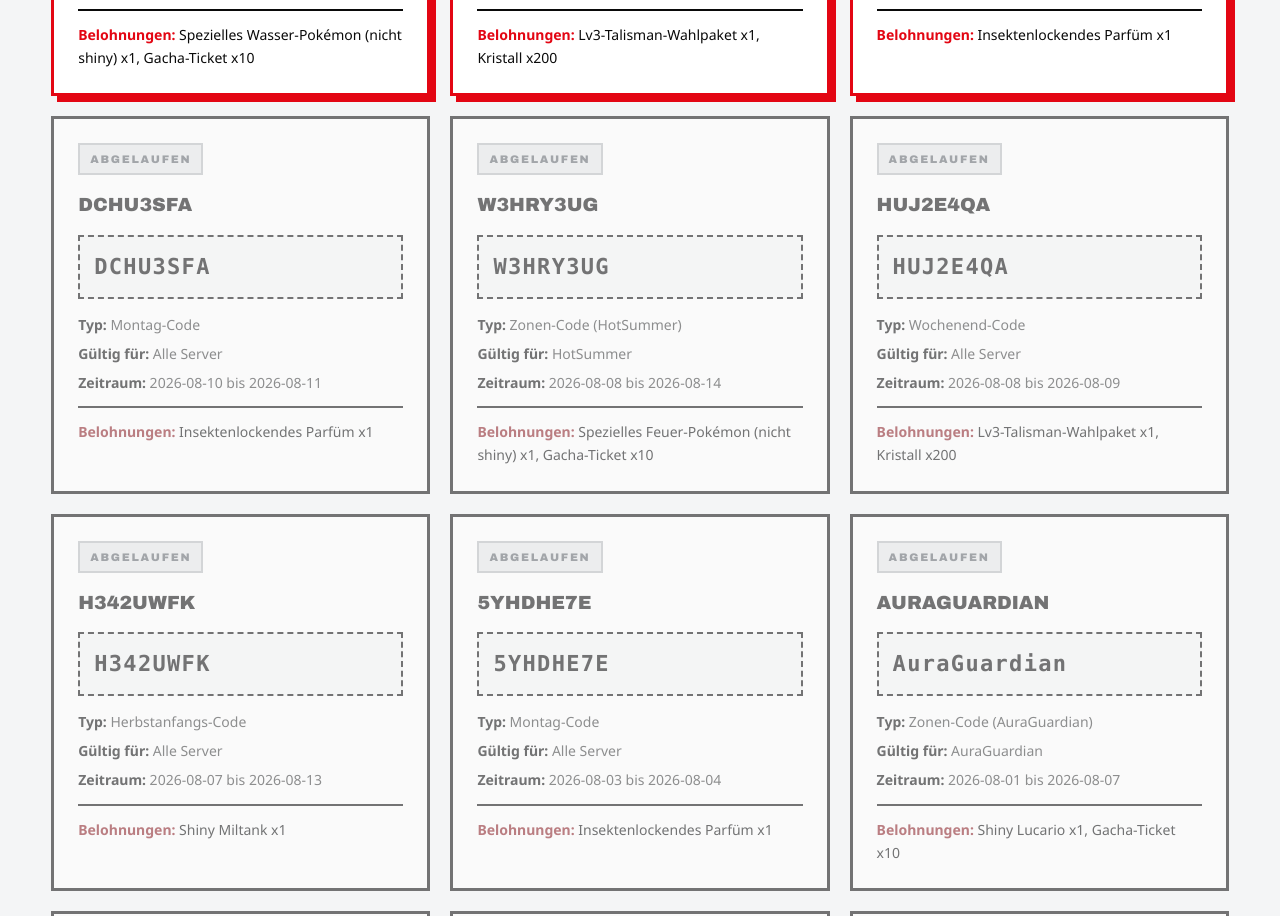
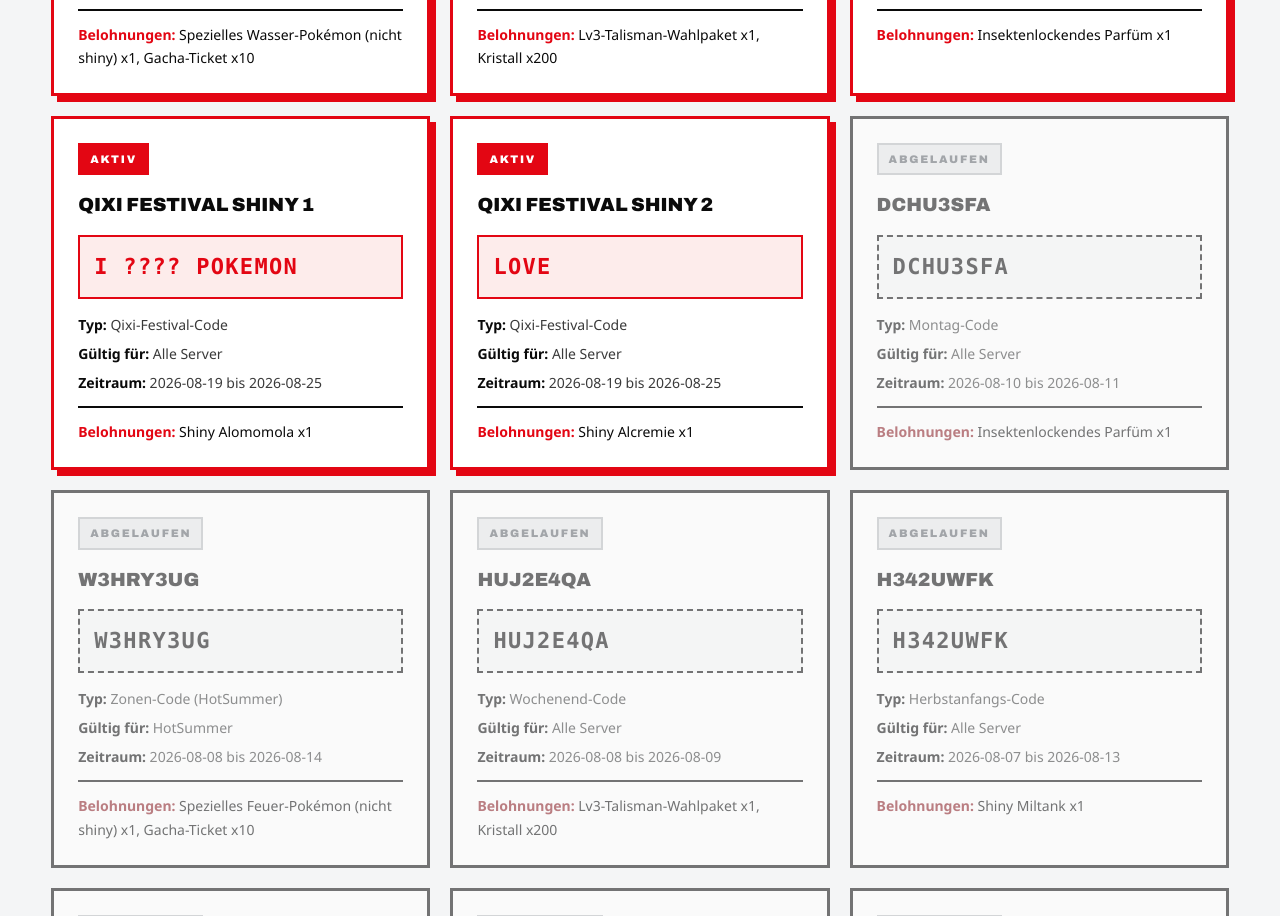
Before and after one commit to G3WCN/de.PocketChampion.cn, a plain HTML site: page codes.html in a window 1280 px wide. Shown: the part 1120-2036 px from the top of the page. Drawn offline with Linux system fonts and the light colour scheme.

Commit message:
Add files via upload

```diff
--- a/codes.html
+++ b/codes.html
@@ -181,6 +181,21 @@
           <div class="meta"><span><b>Typ:</b> Internationaler Shiny-Code</span><span><b>Gültig für:</b> Alle Server</span><span><b>Zeitraum:</b> 2026-08-17 bis 2026-08-18</span></div>
           <div class="rewards"><b>Belohnungen:</b> Insektenlockendes Parfüm x1</div>
         </article>
+        <!-- Qixi -->
+        <article class="code active">
+          <span class="status aktiv">Aktiv</span>
+          <h3>Qixi Festival Shiny 1</h3>
+          <code>I ???? POKEMON</code>
+          <div class="meta"><span><b>Typ:</b> Qixi-Festival-Code</span><span><b>Gültig für:</b> Alle Server</span><span><b>Zeitraum:</b> 2026-08-19 bis 2026-08-25</span></div>
+          <div class="rewards"><b>Belohnungen:</b> Shiny Alomomola x1</div>
+        </article>
+        <article class="code active">
+          <span class="status aktiv">Aktiv</span>
+          <h3>Qixi Festival Shiny 2</h3>
+          <code>LOVE</code>
+          <div class="meta"><span><b>Typ:</b> Qixi-Festival-Code</span><span><b>Gültig für:</b> Alle Server</span><span><b>Zeitraum:</b> 2026-08-19 bis 2026-08-25</span></div>
+          <div class="rewards"><b>Belohnungen:</b> Shiny Alcremie x1</div>
+        </article>
         <!-- 4 -->
         <article class="code expired">
           <span class="status abgelaufen">Abgelaufen</span>
```
Also changed, not shown: index.html (+11 -0 lines).
